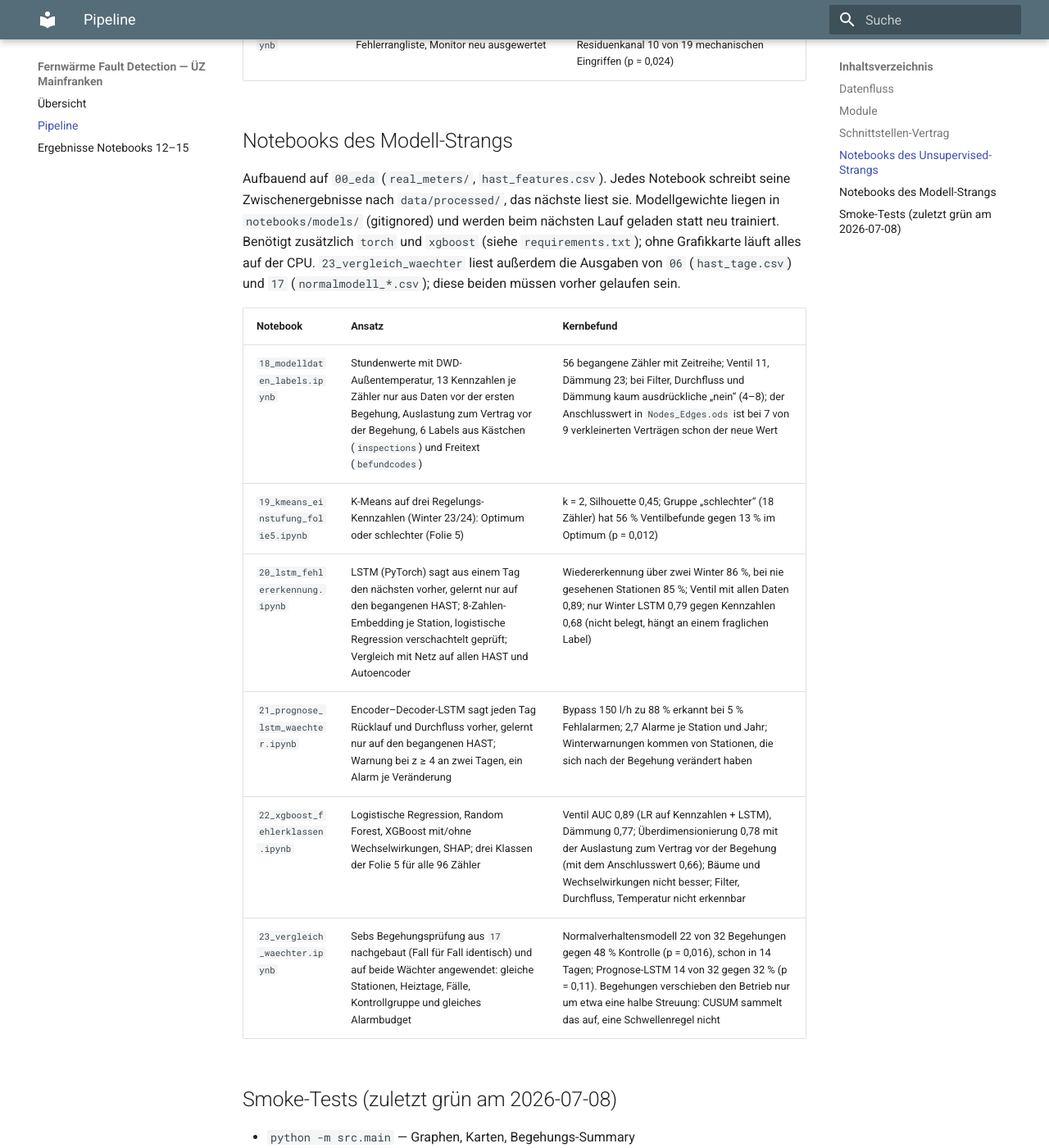
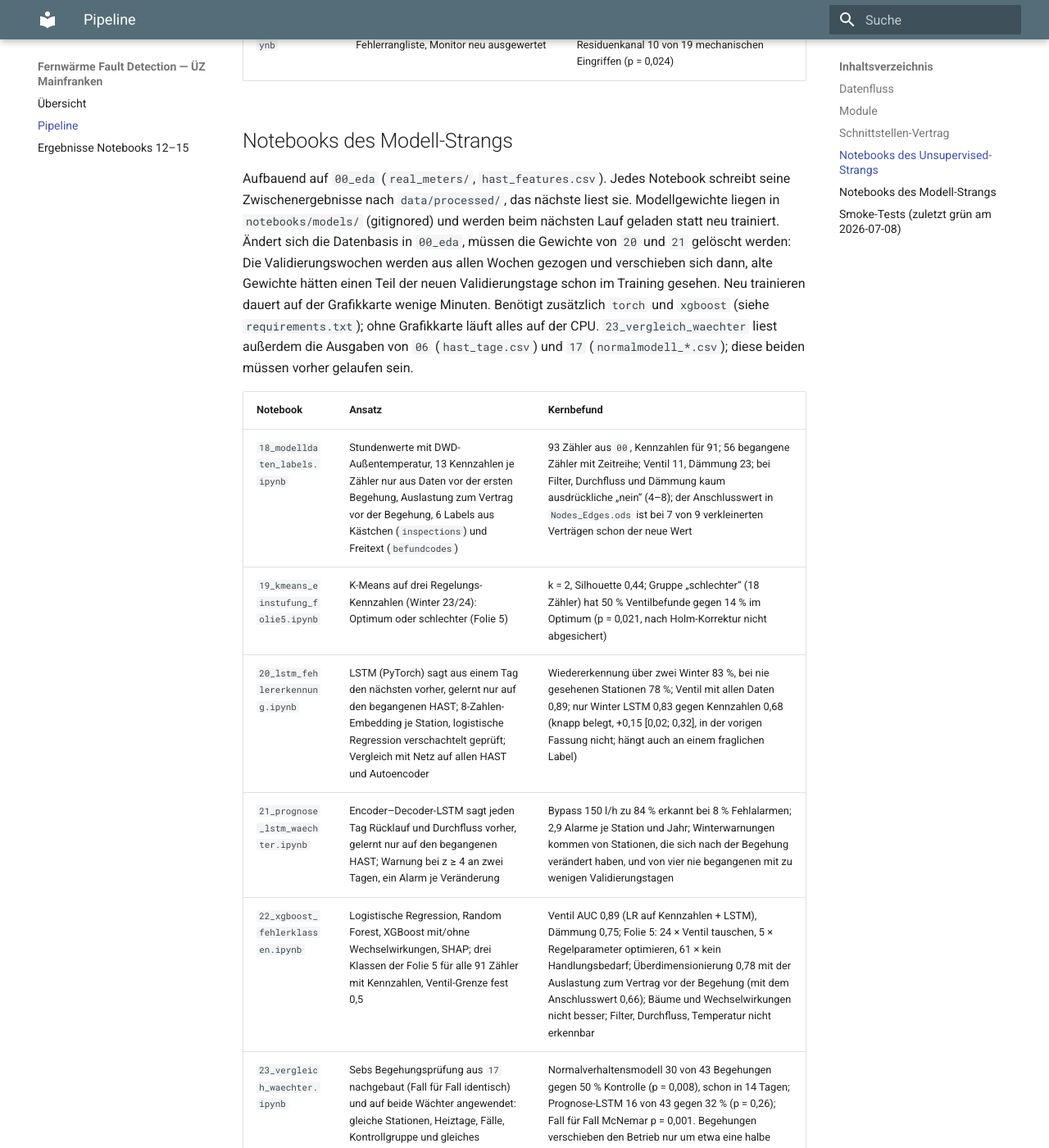
Before and after one commit to ivelinayna/projektseminar, an MkDocs documentation site: the page built from docs/pipeline.md, in a window 1280 px wide and 1400 px high, scrolled down 3511 px. Shown: the whole window at 82% size. Built offline with MkDocs 1.6.1 and Material for MkDocs 9.7.7, drawn with Linux system fonts in a browser that asks for light colours; some of the changed text lies outside the part shown.

Commit message:
Modell-Strang 18 bis 23 auf der neuen Datenbasis aus Notebook 00 (93 HAST)
- 18 bis 23 neu gerechnet; LSTM in 20 und 21 neu trainiert, weil sich die
  Validierungswochen mit den weggefallenen Zählern verschoben haben
- 22: Grenze für "Regelventil tauschen" fest 0,5 statt Youden-Index
- Texte, docs/pipeline.md und CHANGELOG an die neuen Ausgaben angepasst

Co-Authored-By: Claude Opus 5.5 <noreply@anthropic.com>

```diff
--- a/docs/pipeline.md
+++ b/docs/pipeline.md
@@ -102,19 +102,23 @@ egal ob synthetische oder echte Daten anliegen.
 Aufbauend auf `00_eda` (`real_meters/`, `hast_features.csv`). Jedes Notebook
 schreibt seine Zwischenergebnisse nach `data/processed/`, das nächste liest sie.
 Modellgewichte liegen in `notebooks/models/` (gitignored) und werden beim
-nächsten Lauf geladen statt neu trainiert. Benötigt zusätzlich `torch` und
+nächsten Lauf geladen statt neu trainiert. Ändert sich die Datenbasis in
+`00_eda`, müssen die Gewichte von `20` und `21` gelöscht werden: Die
+Validierungswochen werden aus allen Wochen gezogen und verschieben sich dann,
+alte Gewichte hätten einen Teil der neuen Validierungstage schon im Training
+gesehen. Neu trainieren dauert auf der Grafikkarte wenige Minuten. Benötigt zusätzlich `torch` und
 `xgboost` (siehe `requirements.txt`); ohne Grafikkarte läuft alles auf der CPU.
 `23_vergleich_waechter` liest außerdem die Ausgaben von `06` (`hast_tage.csv`)
 und `17` (`normalmodell_*.csv`); diese beiden müssen vorher gelaufen sein.
 
 | Notebook | Ansatz | Kernbefund |
 |---|---|---|
-| `18_modelldaten_labels.ipynb` | Stundenwerte mit DWD-Außentemperatur, 13 Kennzahlen je Zähler nur aus Daten vor der ersten Begehung, Auslastung zum Vertrag vor der Begehung, 6 Labels aus Kästchen (`inspections`) und Freitext (`befundcodes`) | 56 begangene Zähler mit Zeitreihe; Ventil 11, Dämmung 23; bei Filter, Durchfluss und Dämmung kaum ausdrückliche „nein“ (4–8); der Anschlusswert in `Nodes_Edges.ods` ist bei 7 von 9 verkleinerten Verträgen schon der neue Wert |
-| `19_kmeans_einstufung_folie5.ipynb` | K-Means auf drei Regelungs-Kennzahlen (Winter 23/24): Optimum oder schlechter (Folie 5) | k = 2, Silhouette 0,45; Gruppe „schlechter“ (18 Zähler) hat 56 % Ventilbefunde gegen 13 % im Optimum (p = 0,012) |
-| `20_lstm_fehlererkennung.ipynb` | LSTM (PyTorch) sagt aus einem Tag den nächsten vorher, gelernt nur auf den begangenen HAST; 8-Zahlen-Embedding je Station, logistische Regression verschachtelt geprüft; Vergleich mit Netz auf allen HAST und Autoencoder | Wiedererkennung über zwei Winter 86 %, bei nie gesehenen Stationen 85 %; Ventil mit allen Daten 0,89; nur Winter LSTM 0,79 gegen Kennzahlen 0,68 (nicht belegt, hängt an einem fraglichen Label) |
-| `21_prognose_lstm_waechter.ipynb` | Encoder–Decoder-LSTM sagt jeden Tag Rücklauf und Durchfluss vorher, gelernt nur auf den begangenen HAST; Warnung bei z ≥ 4 an zwei Tagen, ein Alarm je Veränderung | Bypass 150 l/h zu 88 % erkannt bei 5 % Fehlalarmen; 2,7 Alarme je Station und Jahr; Winterwarnungen kommen von Stationen, die sich nach der Begehung verändert haben |
-| `22_xgboost_fehlerklassen.ipynb` | Logistische Regression, Random Forest, XGBoost mit/ohne Wechselwirkungen, SHAP; drei Klassen der Folie 5 für alle 96 Zähler | Ventil AUC 0,89 (LR auf Kennzahlen + LSTM), Dämmung 0,77; Überdimensionierung 0,78 mit der Auslastung zum Vertrag vor der Begehung (mit dem Anschlusswert 0,66); Bäume und Wechselwirkungen nicht besser; Filter, Durchfluss, Temperatur nicht erkennbar |
-| `23_vergleich_waechter.ipynb` | Sebs Begehungsprüfung aus `17` nachgebaut (Fall für Fall identisch) und auf beide Wächter angewendet: gleiche Stationen, Heiztage, Fälle, Kontrollgruppe und gleiches Alarmbudget | Normalverhaltensmodell 22 von 32 Begehungen gegen 48 % Kontrolle (p = 0,016), schon in 14 Tagen; Prognose-LSTM 14 von 32 gegen 32 % (p = 0,11). Begehungen verschieben den Betrieb nur um etwa eine halbe Streuung: CUSUM sammelt das auf, eine Schwellenregel nicht |
+| `18_modelldaten_labels.ipynb` | Stundenwerte mit DWD-Außentemperatur, 13 Kennzahlen je Zähler nur aus Daten vor der ersten Begehung, Auslastung zum Vertrag vor der Begehung, 6 Labels aus Kästchen (`inspections`) und Freitext (`befundcodes`) | 93 Zähler aus `00`, Kennzahlen für 91; 56 begangene Zähler mit Zeitreihe; Ventil 11, Dämmung 23; bei Filter, Durchfluss und Dämmung kaum ausdrückliche „nein“ (4–8); der Anschlusswert in `Nodes_Edges.ods` ist bei 7 von 9 verkleinerten Verträgen schon der neue Wert |
+| `19_kmeans_einstufung_folie5.ipynb` | K-Means auf drei Regelungs-Kennzahlen (Winter 23/24): Optimum oder schlechter (Folie 5) | k = 2, Silhouette 0,44; Gruppe „schlechter“ (18 Zähler) hat 50 % Ventilbefunde gegen 14 % im Optimum (p = 0,021, nach Holm-Korrektur nicht abgesichert) |
+| `20_lstm_fehlererkennung.ipynb` | LSTM (PyTorch) sagt aus einem Tag den nächsten vorher, gelernt nur auf den begangenen HAST; 8-Zahlen-Embedding je Station, logistische Regression verschachtelt geprüft; Vergleich mit Netz auf allen HAST und Autoencoder | Wiedererkennung über zwei Winter 83 %, bei nie gesehenen Stationen 78 %; Ventil mit allen Daten 0,89; nur Winter LSTM 0,83 gegen Kennzahlen 0,68 (knapp belegt, +0,15 [0,02; 0,32], in der vorigen Fassung nicht; hängt auch an einem fraglichen Label) |
+| `21_prognose_lstm_waechter.ipynb` | Encoder–Decoder-LSTM sagt jeden Tag Rücklauf und Durchfluss vorher, gelernt nur auf den begangenen HAST; Warnung bei z ≥ 4 an zwei Tagen, ein Alarm je Veränderung | Bypass 150 l/h zu 84 % erkannt bei 8 % Fehlalarmen; 2,9 Alarme je Station und Jahr; Winterwarnungen kommen von Stationen, die sich nach der Begehung verändert haben, und von vier nie begangenen mit zu wenigen Validierungstagen |
+| `22_xgboost_fehlerklassen.ipynb` | Logistische Regression, Random Forest, XGBoost mit/ohne Wechselwirkungen, SHAP; drei Klassen der Folie 5 für alle 91 Zähler mit Kennzahlen, Ventil-Grenze fest 0,5 | Ventil AUC 0,89 (LR auf Kennzahlen + LSTM), Dämmung 0,75; Folie 5: 24 × Ventil tauschen, 5 × Regelparameter optimieren, 61 × kein Handlungsbedarf; Überdimensionierung 0,78 mit der Auslastung zum Vertrag vor der Begehung (mit dem Anschlusswert 0,66); Bäume und Wechselwirkungen nicht besser; Filter, Durchfluss, Temperatur nicht erkennbar |
+| `23_vergleich_waechter.ipynb` | Sebs Begehungsprüfung aus `17` nachgebaut (Fall für Fall identisch) und auf beide Wächter angewendet: gleiche Stationen, Heiztage, Fälle, Kontrollgruppe und gleiches Alarmbudget | Normalverhaltensmodell 30 von 43 Begehungen gegen 50 % Kontrolle (p = 0,008), schon in 14 Tagen; Prognose-LSTM 16 von 43 gegen 32 % (p = 0,26); Fall für Fall McNemar p = 0,001. Begehungen verschieben den Betrieb nur um etwa eine halbe Streuung: CUSUM sammelt das auf, eine Schwellenregel nicht |
 
 ## Smoke-Tests (zuletzt grün am 2026-07-08)
 
```
Also changed, not shown: CHANGELOG.md (+25 -0 lines), 6 other files.
